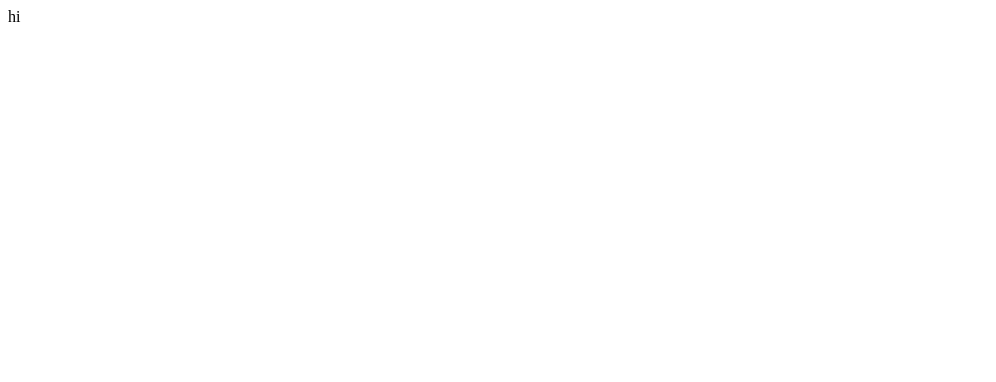
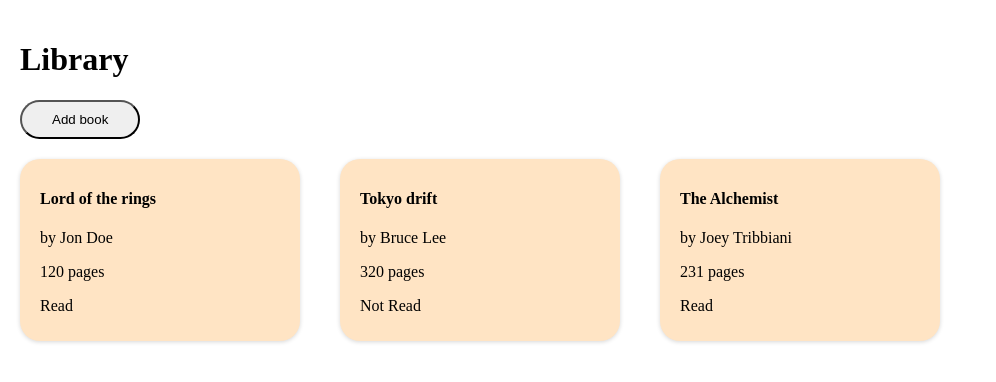
Before and after one commit to aidoskanapyanov/library-top, a website: page index.html in a window 1280 px wide. Shown: the whole page, without its empty margins (0-996 px from the left). Drawn offline with Linux system fonts and the light colour scheme.

Commit message:
feat: show my library

```diff
--- a/index.html
+++ b/index.html
@@ -9,6 +9,10 @@
     <title>Library</title>
   </head>
   <body>
-    hi
+    <div class="main">
+      <h1>Library</h1>
+      <button class="btn btn-primary">Add book</button>
+      <div class="books"></div>
+    </div>
   </body>
 </html>
--- a/script.js
+++ b/script.js
@@ -1,9 +1,41 @@
-let myLibrary = [];
+let myLibrary = [
+  new Book((title = "Lord of the rings"), (author = "Jon Doe"), (pages = 120), (read = true)),
+  new Book((title = "Tokyo drift"), (author = "Bruce Lee"), (pages = 320), (read = false)),
+  new Book((title = "The Alchemist"), (author = "Joey Tribbiani"), (pages = 231), (read = true)),
+];
 
-function Book() {
-  // the constructor...
+function Book(title, author, pages, read) {
+  this.title = title;
+  this.author = author;
+  this.pages = pages;
+  this.read = read;
 }
 
-function addBookToLibrary() {
-  // do stuff here
+function addBookToLibrary(book) {
+  return myLibrary.push(book);
 }
+
+let books = document.querySelector(".books");
+
+myLibrary.forEach((book) => {
+  let card = document.createElement("div");
+  card.classList.add("book");
+
+  let title = document.createElement("h4");
+  title.innerText = book.title;
+  card.appendChild(title);
+
+  let author = document.createElement("p");
+  author.innerText = `by ${book.author}`;
+  card.appendChild(author);
+
+  let pages = document.createElement("p");
+  pages.innerText = `${book.pages} pages`;
+  card.appendChild(pages);
+
+  let read = document.createElement("p");
+  read.innerText = book.read ? "Read" : "Not Read";
+  card.appendChild(read);
+
+  books.appendChild(card);
+});
--- a/style.css
+++ b/style.css
@@ -0,0 +1,35 @@
+* {
+    box-sizing: border-box;
+}
+
+body {
+    margin: 0;
+}
+
+.main {
+    padding: 20px;
+}
+
+.btn {
+    padding: 10px 30px;
+    border-radius: 500px;
+    margin-bottom: 20px;
+}
+
+.btn:active {
+    filter: brightness(80%);
+}
+
+.books {
+    display: grid;
+    gap: 40px;
+    grid-template-columns: repeat(4, 1fr);
+    grid-auto-rows: 1fr;
+}
+
+.book {
+    padding: 10px 20px;
+    background-color: bisque;
+    border-radius: 20px;
+    box-shadow: rgba(0, 0, 0, 0.16) 0px 1px 4px;
+}
```
